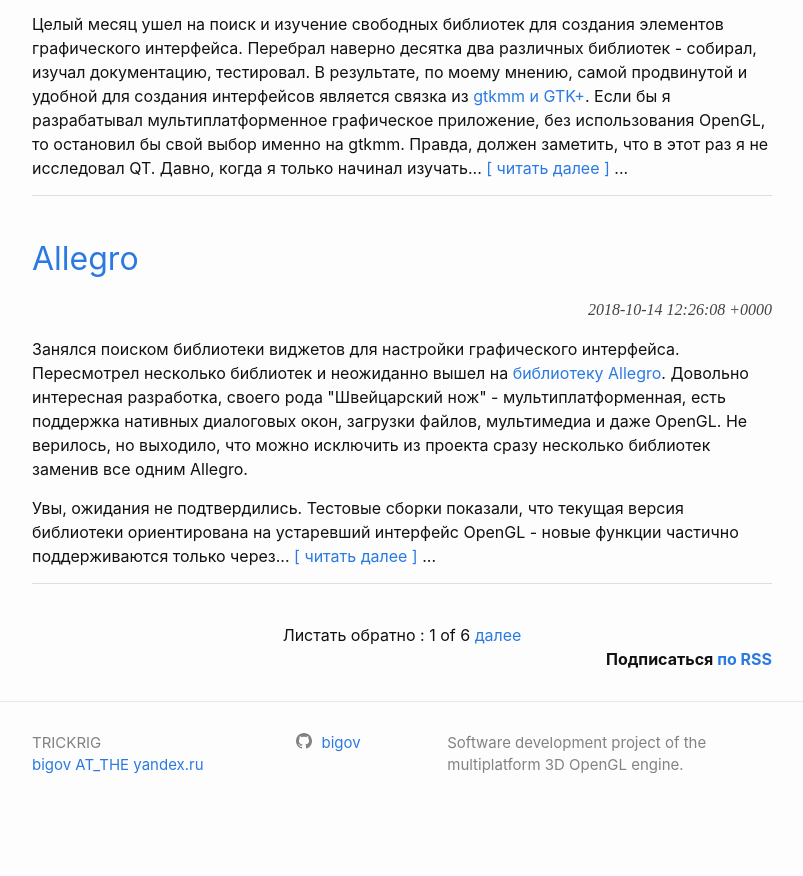
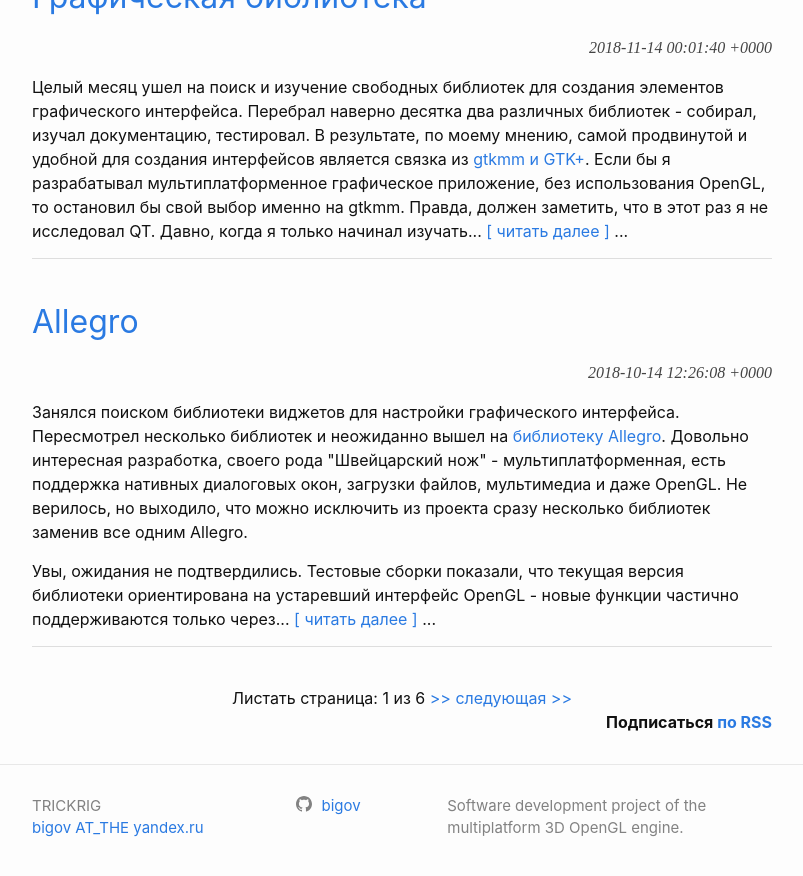
Before and after one commit to bigov/bigov.github.io, a Jekyll site: the page built from index.html, in a window 1280 px wide and 900 px high, scrolled down 2360 px. Shown: the top 876 px of the window, without its empty margins (238-1041 px from the left). Built offline with Jekyll 4.4.1, drawn with Linux system fonts in a browser that asks for light colours; the list of posts is cut into pages by our own code; before the commit the page ends 3197 px from its top, so only the background shows below that.

Commit message:
Update index.html

```diff
--- a/index.html
+++ b/index.html
@@ -36,18 +38,14 @@
 <div class="pagination" style="text-align: center;">Листать
   {% if paginator.previous_page %}
     <a href="{{ paginator.previous_page_path }}" class="previous">
-      обратно
+      &lt;&lt; предыдущая &lt;&lt;
     </a>
-  {% else %}
-    <span class="previous">обратно</span>
   {% endif %}
   <span class="page_number ">
-    : {{ paginator.page }} of {{ paginator.total_pages }}
+    страница: {{ paginator.page }} из {{ paginator.total_pages }}
   </span>
   {% if paginator.next_page %}
-    <a href="{{ paginator.next_page_path }}" class="next">далее</a>
-  {% else %}
-    <span class="next ">далее</span>
+    <a href="{{ paginator.next_page_path }}" class="next">&gt;&gt; следующая &gt;&gt;</a>
   {% endif %}
 </div>
 
```
Also changed, not shown: other parts of index.html (+3 -1 lines).
